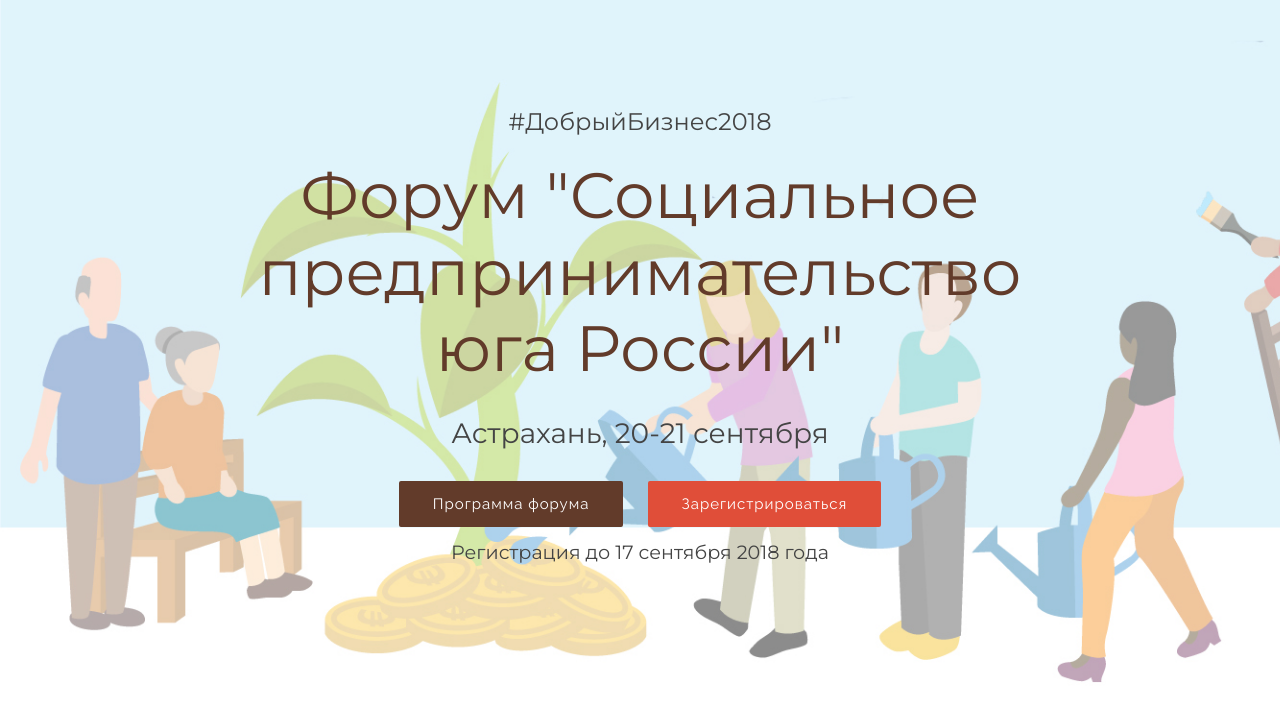
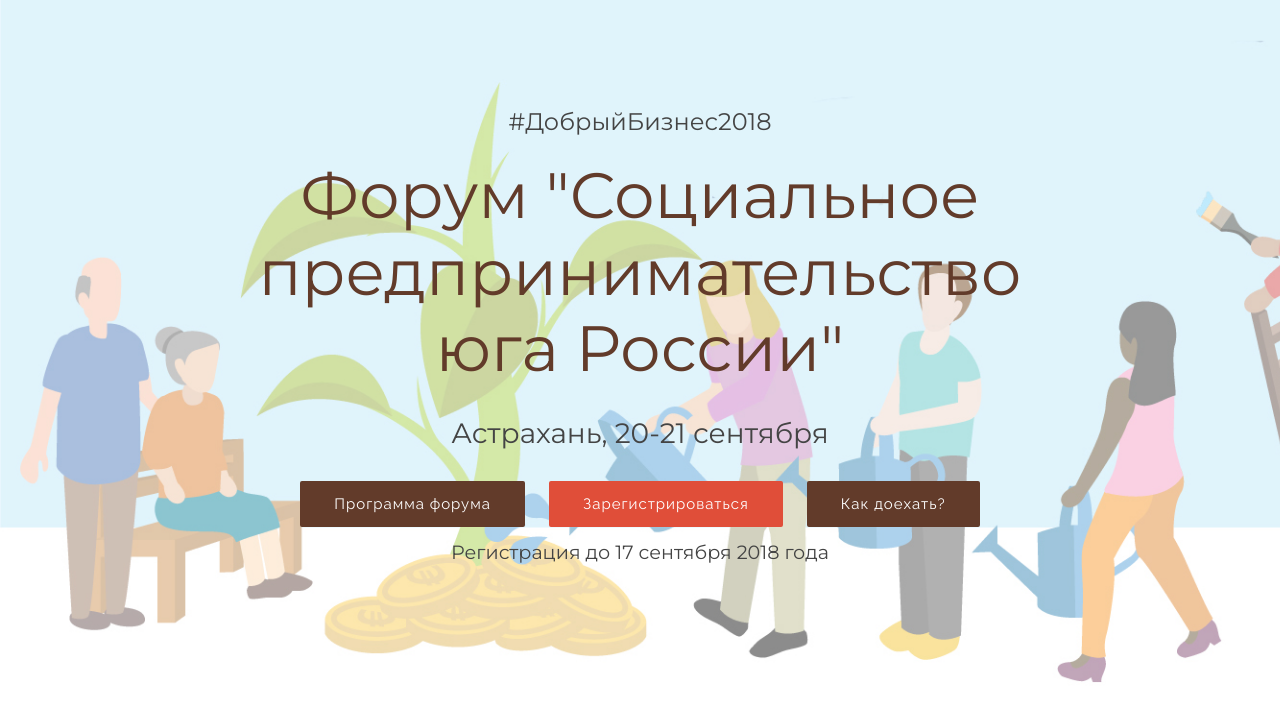
Before and after one commit to Armanitos94/astraciss, a plain HTML site: page index.html in a window 1280 px wide. Shown: the part 77-800 px from the top of the page. Drawn offline with nearby package versions, Linux system fonts and the light colour scheme; grey boxes are pictures that could not be loaded; files whose address does not match are found by name.

Commit message:
contact btn

```diff
--- a/index.html
+++ b/index.html
@@ -67,6 +67,8 @@
       <div>
         <a href="#call-to-action" class="btn-get-started scrollto">Программа форума</a>
         <a href="https://goo.gl/forms/vv4z4HPVC33hjI253" target="_blank" class="btn-projects scrollto">Зарегистрироваться</a>
+        <a href="#contact" target="_blank" class="btn-get-started scrollto">Как доехать?</a>
+
       </div>
 
       <h4><small>Регистрация до 17 сентября 2018 года</small></h4>
```
